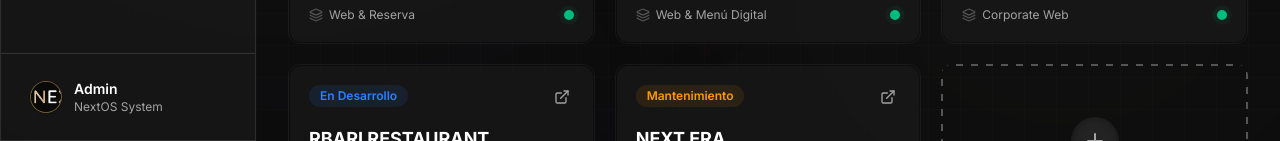
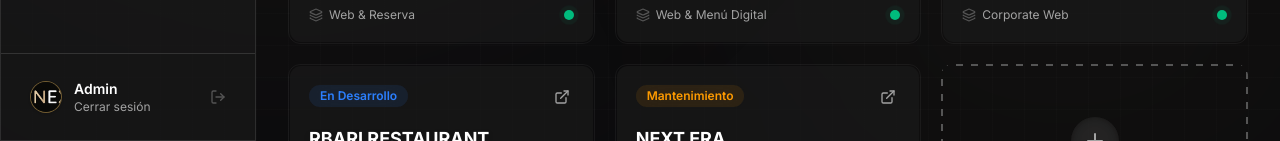
Before and after one commit to musa3101/NEXTOS-V2, a Next.js app: page / in a window 1280 px wide. Shown: the part 659-800 px from the top of the page. Built offline with nearby package versions, Linux system fonts and the light colour scheme; no server answers; the database is empty.

Commit message:
feat: turn admin profile into a functional logout button with red interactive hover state

```diff
--- /dev/null
+++ b/src/app/api/auth/logout/route.ts
@@ -0,0 +1,12 @@
+import { NextResponse } from "next/server";
+import { cookies } from "next/headers";
+
+export async function POST() {
+  try {
+    const cookieStore = await cookies();
+    cookieStore.delete("nextos_session");
+    return NextResponse.json({ success: true });
+  } catch (error: any) {
+    return NextResponse.json({ error: error.message }, { status: 500 });
+  }
+}
--- a/src/components/layout/sidebar.tsx
+++ b/src/components/layout/sidebar.tsx
@@ -1,8 +1,16 @@
 "use client";
 
 import Link from "next/link";
-import { usePathname } from "next/navigation";
-import { LayoutDashboard, Users, FolderKanban, FileText, Activity, ActivitySquare } from "lucide-react";
+import { usePathname, useRouter } from "next/navigation";
+import {
+  LayoutDashboard,
+  Users,
+  FolderKanban,
+  FileText,
+  Activity,
+  ActivitySquare,
+  LogOut
+} from "lucide-react";
 
 const navigation = [
   { name: "Dashboard", href: "/", icon: LayoutDashboard },
@@ -19,6 +27,19 @@ interface SidebarProps {
 
 export function Sidebar({ onLinkClick }: SidebarProps) {
   const pathname = usePathname();
+  const router = useRouter();
+
+  const handleLogout = async () => {
+    try {
+      const res = await fetch("/api/auth/logout", { method: "POST" });
+      if (res.ok) {
+        router.push("/login");
+        router.refresh();
+      }
+    } catch (error) {
+      console.error("Failed to logout:", error);
+    }
+  };
 
   return (
     <div className="w-full md:w-64 glass md:border-r border-[#333] flex flex-col h-full bg-[#1A1A1A]/30 relative z-10 backdrop-blur-xl">
@@ -60,17 +81,23 @@ export function Sidebar({ onLinkClick }: SidebarProps) {
       </nav>
 
       <div className="p-4 border-t border-[#333] bg-[#1A1A1A]/10">
-        <div className="flex items-center gap-3 px-3 py-2 text-sm text-[#A3A3A3] rounded-xl border border-transparent hover:border-[#333] transition-colors">
-          <img
-            src="/logo2.jpg"
-            alt="Admin Avatar"
-            className="w-8 h-8 rounded-full border border-[#D4A853]/50 object-cover shadow-sm bg-[#111]"
-          />
-          <div className="flex flex-col">
-            <span className="font-semibold text-white text-sm">Admin</span>
-            <span className="text-xs text-[#A3A3A3]">NextOS System</span>
+        <button
+          onClick={handleLogout}
+          className="w-full flex items-center justify-between gap-3 px-3 py-2 text-sm text-[#A3A3A3] rounded-xl border border-transparent hover:border-red-500/30 hover:bg-red-500/5 transition-all group/logout cursor-pointer"
+        >
+          <div className="flex items-center gap-3">
+            <img
+              src="/logo2.jpg"
+              alt="Admin Avatar"
+              className="w-8 h-8 rounded-full border border-[#D4A853]/50 group-hover/logout:border-red-500/40 object-cover shadow-sm bg-[#111] transition-colors"
+            />
+            <div className="flex flex-col text-left">
+              <span className="font-semibold text-white text-sm group-hover/logout:text-red-400 transition-colors">Admin</span>
+              <span className="text-xs text-[#A3A3A3] group-hover/logout:text-red-500/60 transition-colors">Cerrar sesión</span>
+            </div>
           </div>
-        </div>
+          <LogOut className="w-4 h-4 text-[#555] group-hover/logout:text-red-500 transition-colors" />
+        </button>
       </div>
     </div>
   );
```
